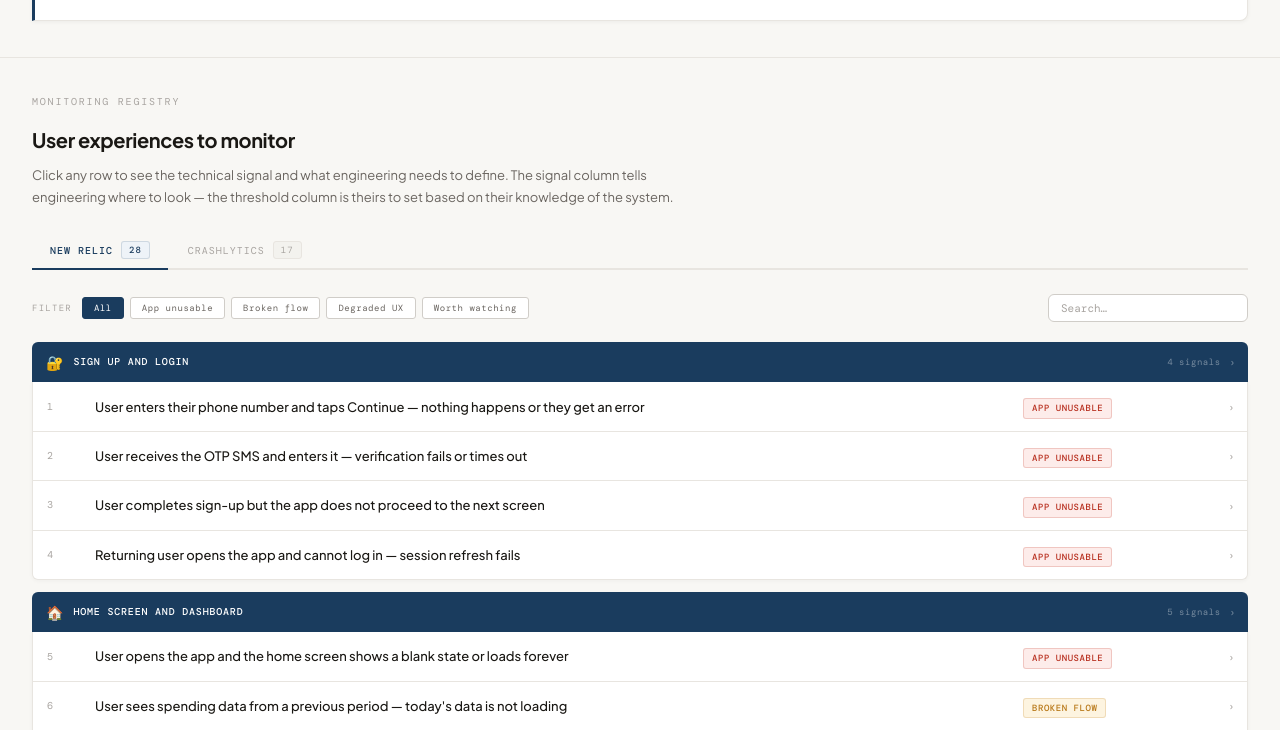
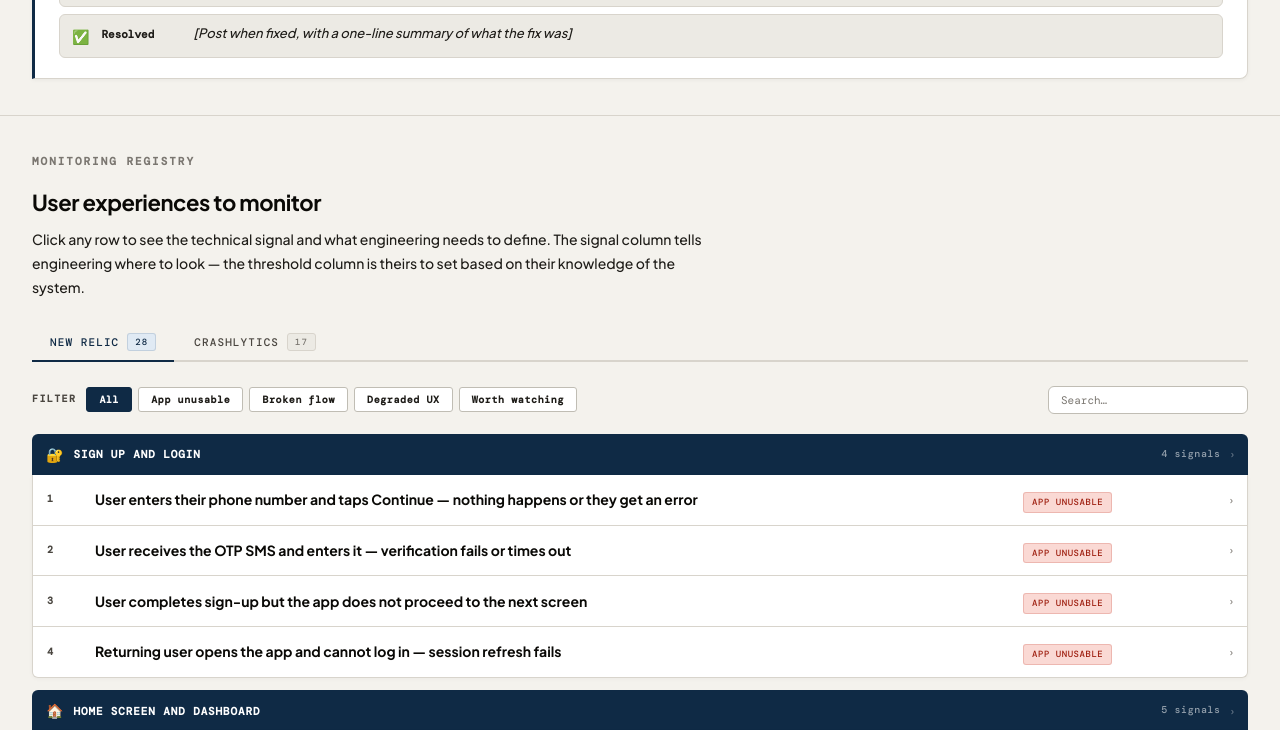
Before and after one commit to AhmedElashrey73/moneymore-ops, a plain HTML site: page monitoring.html in a window 1280 px wide. Shown: the part 1376-2106 px from the top of the page. Drawn offline with nearby package versions, Linux system fonts and the light colour scheme.

Commit message:
Update monitoring.html

```diff
--- a/monitoring.html
+++ b/monitoring.html
@@ -7,22 +7,22 @@
 <style>
 @import url('https://fonts.googleapis.com/css2?family=DM+Mono:wght@400;500&family=Plus+Jakarta+Sans:wght@300;400;500;600;700&display=swap');
 :root{
-  --navy:#1A3C5E; --navy-l:#EEF3F8; --navy-m:#2A5080;
-  --green:#2A8050; --green-l:#EAF4EE;
-  --red:#B83020; --red-l:#FDECEA;
-  --gold:#B87818; --gold-l:#FDF4E0;
-  --blue:#1A5898; --blue-l:#EAF0FB;
-  --pu:#5850B8; --pu-l:#EEEDFB;
-  --page:#F8F7F4; --white:#FFFFFF;
-  --s2:#F3F2EE; --s3:#E8E5E0;
-  --t1:#1A1814; --t2:#3A3530; --t3:#6A6560; --t4:#A8A4A0;
-  --b1:#E8E5E0; --b2:#D0CDC8;
+  --navy:#0F2A45; --navy-l:#E0EAF4; --navy-m:#1A3C5E;
+  --green:#186040; --green-l:#D4EDE1;
+  --red:#9E1F10; --red-l:#FAD9D4;
+  --gold:#8A5A00; --gold-l:#F5E6C0;
+  --blue:#0E3C78; --blue-l:#D8E8F8;
+  --pu:#3D35A0; --pu-l:#E0DEFD;
+  --page:#F4F2ED; --white:#FFFFFF;
+  --s2:#ECEAE4; --s3:#DEDBD3;
+  --t1:#0A0906; --t2:#1E1C18; --t3:#4A4640; --t4:#7A7670;
+  --b1:#D8D4CC; --b2:#C0BDB4;
   --sans:'Plus Jakarta Sans',sans-serif;
   --mono:'DM Mono',monospace;
 }
 *,*::before,*::after{box-sizing:border-box;margin:0;padding:0}
 html{scroll-behavior:smooth}
-body{background:var(--page);color:var(--t1);font-family:var(--sans);-webkit-font-smoothing:antialiased;font-size:14px;line-height:1.6}
+body{background:var(--page);color:var(--t1);font-family:var(--sans);-webkit-font-smoothing:antialiased;font-size:15px;line-height:1.65}
 
 /* NAV */
 .topnav{background:var(--navy);position:sticky;top:0;z-index:100;box-shadow:0 2px 8px rgba(0,0,0,0.15)}
@@ -43,9 +43,9 @@ body{background:var(--page);color:var(--t1);font-family:var(--sans);-webkit-font
 .hero{background:var(--navy);padding:44px 0 40px;position:relative;overflow:hidden}
 .hero::after{content:'';position:absolute;top:-60px;right:-80px;width:400px;height:400px;background:radial-gradient(circle,rgba(42,128,80,0.12) 0%,transparent 70%);pointer-events:none}
 .eyebrow{font-family:var(--mono);font-size:10px;letter-spacing:.2em;color:rgba(255,255,255,0.4);text-transform:uppercase;margin-bottom:12px}
-.hero-title{font-size:clamp(24px,3.5vw,38px);font-weight:700;color:white;letter-spacing:-.025em;line-height:1.1;margin-bottom:12px}
+.hero-title{font-size:clamp(28px,3.5vw,44px);font-weight:800;color:white;letter-spacing:-.025em;line-height:1.1;margin-bottom:12px}
 .hero-title em{font-style:normal;color:#6BD4A8}
-.hero-sub{font-size:13px;color:rgba(255,255,255,0.6);line-height:1.75;max-width:600px;margin-bottom:28px}
+.hero-sub{font-size:14px;color:rgba(255,255,255,0.75);line-height:1.75;max-width:600px;margin-bottom:28px}
 .meta-strip{display:flex;gap:6px;flex-wrap:wrap}
 .meta-chip{display:flex;align-items:center;gap:6px;padding:5px 11px;border:1px solid rgba(255,255,255,0.12);border-radius:3px;font-family:var(--mono);font-size:9px;color:rgba(255,255,255,0.5);letter-spacing:.06em}
 .meta-dot{width:5px;height:5px;border-radius:50%;flex-shrink:0}
@@ -54,16 +54,16 @@ body{background:var(--page);color:var(--t1);font-family:var(--sans);-webkit-font
 .stats-bar{background:var(--white);border-bottom:1px solid var(--b1);padding:20px 0;box-shadow:0 1px 4px rgba(0,0,0,0.04)}
 .stats-inner{display:flex;gap:32px;align-items:center;flex-wrap:wrap}
 .stat{display:flex;flex-direction:column;gap:3px}
-.stat-num{font-family:var(--mono);font-size:28px;font-weight:500;line-height:1;letter-spacing:-.02em}
+.stat-num{font-family:var(--mono);font-size:30px;font-weight:700;line-height:1;letter-spacing:-.02em}
 .stat-num.navy{color:var(--navy)} .stat-num.red{color:var(--red)} .stat-num.gold{color:var(--gold)} .stat-num.pu{color:var(--pu)} .stat-num.green{color:var(--green)}
-.stat-lbl{font-family:var(--mono);font-size:9px;letter-spacing:.12em;text-transform:uppercase;color:var(--t4)}
+.stat-lbl{font-family:var(--mono);font-size:10px;letter-spacing:.12em;text-transform:uppercase;color:var(--t3);font-weight:600}
 .stat-div{width:1px;height:36px;background:var(--b1)}
 
 /* SECTION */
 .section{padding:36px 0;border-bottom:1px solid var(--b1)}
-.section-eyebrow{font-family:var(--mono);font-size:10px;letter-spacing:.18em;text-transform:uppercase;color:var(--t4);margin-bottom:14px}
-.section-title{font-size:20px;font-weight:700;color:var(--t1);letter-spacing:-.02em;margin-bottom:8px}
-.section-desc{font-size:13px;color:var(--t3);line-height:1.7;max-width:680px;margin-bottom:24px}
+.section-eyebrow{font-family:var(--mono);font-size:11px;letter-spacing:.18em;text-transform:uppercase;color:var(--t4);margin-bottom:14px;font-weight:600}
+.section-title{font-size:22px;font-weight:800;color:var(--t1);letter-spacing:-.02em;margin-bottom:8px}
+.section-desc{font-size:14px;color:var(--t2);font-weight:500;line-height:1.7;max-width:680px;margin-bottom:24px}
 
 /* IMPACT LEGEND */
 .impact-grid{display:grid;grid-template-columns:repeat(4,1fr);gap:12px}
@@ -73,13 +73,13 @@ body{background:var(--page);color:var(--t1);font-family:var(--sans);-webkit-font
 .impact-card.broken::before{background:var(--gold)}
 .impact-card.degraded::before{background:var(--pu)}
 .impact-card.watching::before{background:var(--green)}
-.impact-badge{display:inline-block;font-family:var(--mono);font-size:9px;font-weight:500;padding:3px 9px;border-radius:3px;margin-bottom:8px;letter-spacing:.06em}
+.impact-badge{display:inline-block;font-family:var(--mono);font-size:9px;font-weight:700;padding:3px 9px;border-radius:3px;margin-bottom:8px;letter-spacing:.06em}
 .impact-card.unusable .impact-badge{background:var(--red-l);color:var(--red);border:1px solid rgba(184,48,32,.2)}
 .impact-card.broken .impact-badge{background:var(--gold-l);color:var(--gold);border:1px solid rgba(184,120,24,.2)}
 .impact-card.degraded .impact-badge{background:var(--pu-l);color:var(--pu);border:1px solid rgba(88,80,184,.2)}
 .impact-card.watching .impact-badge{background:var(--green-l);color:var(--green);border:1px solid rgba(42,128,80,.2)}
-.impact-title{font-size:12px;font-weight:700;color:var(--t1);margin-bottom:4px}
-.impact-desc{font-size:11.5px;color:var(--t3);line-height:1.55}
+.impact-title{font-size:13px;font-weight:800;color:var(--t1);margin-bottom:4px}
+.impact-desc{font-size:12.5px;color:var(--t2);line-height:1.55;font-weight:500}
 
 /* TEMPLATE BOX */
 .template-box{background:var(--white);border:1px solid var(--b1);border-left:3px solid var(--navy);border-radius:0 8px 8px 0;padding:20px 24px;box-shadow:0 1px 4px rgba(0,0,0,0.05)}
@@ -87,13 +87,13 @@ body{background:var(--page);color:var(--t1);font-family:var(--sans);-webkit-font
 .tfields{display:flex;flex-direction:column;gap:7px}
 .tfield{display:flex;align-items:flex-start;gap:12px;padding:9px 12px;background:var(--s2);border-radius:6px;border:1px solid var(--b1)}
 .tfield-emoji{font-size:14px;flex-shrink:0;margin-top:1px}
-.tfield-key{font-family:var(--mono);font-size:10px;font-weight:500;color:var(--t3);min-width:80px;flex-shrink:0;padding-top:1px}
-.tfield-val{font-size:12px;color:var(--t3);font-style:italic;line-height:1.5}
+.tfield-key{font-family:var(--mono);font-size:11px;font-weight:700;color:var(--t2);min-width:80px;flex-shrink:0;padding-top:1px}
+.tfield-val{font-size:13px;color:var(--t2);font-style:italic;line-height:1.5;font-weight:500}
 .tfield-val strong{color:var(--gold);font-style:normal;font-weight:700}
 
 /* TABS */
 .tab-nav{display:flex;gap:2px;border-bottom:2px solid var(--b1);margin-bottom:24px}
-.tab-btn{font-family:var(--mono);font-size:10px;letter-spacing:.1em;text-transform:uppercase;padding:9px 18px;background:none;border:none;cursor:pointer;color:var(--t4);border-bottom:2px solid transparent;margin-bottom:-2px;transition:all .15s;display:flex;align-items:center;gap:8px}
+.tab-btn{font-family:var(--mono);font-size:11px;letter-spacing:.1em;text-transform:uppercase;padding:9px 18px;background:none;border:none;cursor:pointer;color:var(--t3);font-weight:500;border-bottom:2px solid transparent;margin-bottom:-2px;transition:all .15s;display:flex;align-items:center;gap:8px}
 .tab-btn:hover{color:var(--t1)}
 .tab-btn.active{color:var(--navy);border-bottom-color:var(--navy);font-weight:500}
 .tab-count{background:var(--s2);color:var(--t4);font-size:9px;padding:2px 7px;border-radius:3px;border:1px solid var(--b1)}
@@ -103,9 +103,9 @@ body{background:var(--page);color:var(--t1);font-family:var(--sans);-webkit-font
 
 /* FILTER BAR */
 .filter-bar{display:flex;align-items:center;gap:10px;margin-bottom:20px;flex-wrap:wrap}
-.filter-label{font-family:var(--mono);font-size:9px;letter-spacing:.14em;text-transform:uppercase;color:var(--t4)}
+.filter-label{font-family:var(--mono);font-size:10px;letter-spacing:.14em;text-transform:uppercase;color:var(--t3);font-weight:600}
 .filter-btns{display:flex;gap:6px;flex-wrap:wrap}
-.fbtn{font-family:var(--mono);font-size:9px;letter-spacing:.06em;padding:4px 11px;border-radius:3px;border:1px solid var(--b2);background:var(--white);color:var(--t3);cursor:pointer;transition:all .15s}
+.fbtn{font-family:var(--mono);font-size:10px;letter-spacing:.06em;padding:5px 12px;border-radius:3px;border:1.5px solid var(--b2);background:var(--white);color:var(--t2);cursor:pointer;transition:all .15s;font-weight:600}
 .fbtn:hover{border-color:var(--navy);color:var(--navy)}
 .fbtn.active{background:var(--navy);border-color:var(--navy);color:white}
 .fbtn.f-unusable.active{background:var(--red);border-color:var(--red);color:white}
@@ -123,8 +123,8 @@ body{background:var(--page);color:var(--t1);font-family:var(--sans);-webkit-font
 .group-header:hover{background:var(--navy-m)}
 .group-header.collapsed{border-radius:6px}
 .group-icon{font-size:14px}
-.group-title{font-family:var(--mono);font-size:10px;letter-spacing:.08em;text-transform:uppercase;color:white;flex:1;font-weight:500}
-.group-count{font-family:var(--mono);font-size:9px;color:rgba(255,255,255,0.4);letter-spacing:.06em}
+.group-title{font-family:var(--mono);font-size:11px;letter-spacing:.08em;text-transform:uppercase;color:white;flex:1;font-weight:700}
+.group-count{font-family:var(--mono);font-size:10px;color:rgba(255,255,255,0.55);letter-spacing:.06em;font-weight:500}
 .group-chev{color:rgba(255,255,255,0.4);font-size:11px;transition:transform .2s}
 .group-header.collapsed .group-chev{transform:rotate(-90deg)}
 .group-body{border:1px solid var(--b1);border-top:none;border-radius:0 0 6px 6px;overflow:hidden;background:var(--white);box-shadow:0 1px 4px rgba(0,0,0,0.04)}
@@ -136,8 +136,8 @@ body{background:var(--page);color:var(--t1);font-family:var(--sans);-webkit-font
 .mrow:hover{background:var(--s2)}
 .mrow.hidden{display:none}
 .mrow-main{display:grid;grid-template-columns:36px 1fr 170px 28px;align-items:center;padding:12px 14px;gap:12px;cursor:pointer}
-.mrow-num{font-family:var(--mono);font-size:10px;color:var(--t4)}
-.mrow-ux{font-size:13px;color:var(--t1);line-height:1.4;font-weight:500}
+.mrow-num{font-family:var(--mono);font-size:10px;color:var(--t3);font-weight:600}
+.mrow-ux{font-size:14px;color:var(--t1);line-height:1.4;font-weight:700}
 .badge{display:inline-flex;align-items:center;font-family:var(--mono);font-size:9px;font-weight:500;letter-spacing:.06em;padding:2px 8px;border-radius:3px;text-transform:uppercase}
 .badge.unusable{background:var(--red-l);color:var(--red);border:1px solid rgba(184,48,32,.2)}
 .badge.broken{background:var(--gold-l);color:var(--gold);border:1px solid rgba(184,120,24,.2)}
@@ -149,9 +149,9 @@ body{background:var(--page);color:var(--t1);font-family:var(--sans);-webkit-font
 /* EXPANDED DETAIL */
 .mrow-detail{display:none;padding:0 14px 16px 62px;background:var(--s2);border-top:1px solid var(--b1)}
 .mrow.open .mrow-detail{display:grid;grid-template-columns:1fr 1fr;gap:16px;padding-top:14px}
-.detail-block-title{font-family:var(--mono);font-size:9px;letter-spacing:.14em;text-transform:uppercase;color:var(--t4);margin-bottom:8px;padding-bottom:5px;border-bottom:1px solid var(--b1)}
-.detail-signal{font-family:var(--mono);font-size:11px;color:var(--navy);background:var(--navy-l);border:1px solid rgba(26,60,94,.15);padding:8px 10px;border-radius:5px;line-height:1.55}
-.detail-threshold{font-family:var(--mono);font-size:11px;color:var(--t3);background:var(--white);border:1px solid var(--b1);padding:8px 10px;border-radius:5px;line-height:1.55;font-style:italic}
+.detail-block-title{font-family:var(--mono);font-size:10px;letter-spacing:.14em;text-transform:uppercase;color:var(--t3);font-weight:600;margin-bottom:8px;padding-bottom:5px;border-bottom:1px solid var(--b1)}
+.detail-signal{font-family:var(--mono);font-size:12px;color:var(--navy);background:var(--navy-l);border:1px solid rgba(26,60,94,.15);padding:8px 10px;border-radius:5px;line-height:1.55}
+.detail-threshold{font-family:var(--mono);font-size:12px;color:var(--t2);background:var(--white);border:1px solid var(--b1);padding:8px 10px;border-radius:5px;line-height:1.55;font-style:italic}
 .known-bug{display:inline-flex;align-items:center;gap:5px;background:var(--red-l);border:1px solid rgba(184,48,32,.2);border-radius:3px;padding:3px 8px;margin-top:8px;font-family:var(--mono);font-size:9px;color:var(--red)}
 
 /* WEEKLY CARDS */
@@ -160,10 +160,10 @@ body{background:var(--page);color:var(--t1);font-family:var(--sans);-webkit-font
 .weekly-card{background:var(--white);border:1px solid var(--b1);border-radius:8px;padding:18px;box-shadow:0 1px 4px rgba(0,0,0,0.05);transition:box-shadow .15s;position:relative;overflow:hidden}
 .weekly-card:hover{box-shadow:0 3px 12px rgba(0,0,0,0.08)}
 .weekly-card::before{content:'';position:absolute;top:0;left:0;bottom:0;width:3px;background:var(--navy)}
-.weekly-num{font-family:var(--mono);font-size:9px;color:var(--t4);margin-bottom:8px;letter-spacing:.08em}
-.weekly-what{font-size:13px;font-weight:600;color:var(--t1);margin-bottom:8px;line-height:1.4}
-.weekly-looks{font-size:12px;color:var(--t3);margin-bottom:10px;line-height:1.55}
-.weekly-source{font-family:var(--mono);font-size:9px;color:var(--navy);background:var(--navy-l);border:1px solid rgba(26,60,94,.15);padding:3px 9px;border-radius:3px;display:inline-block}
+.weekly-num{font-family:var(--mono);font-size:10px;color:var(--t3);margin-bottom:8px;letter-spacing:.08em;font-weight:600}
+.weekly-what{font-size:14px;font-weight:800;color:var(--t1);margin-bottom:8px;line-height:1.4}
+.weekly-looks{font-size:13px;color:var(--t2);margin-bottom:10px;line-height:1.55;font-weight:500}
+.weekly-source{font-family:var(--mono);font-size:10px;font-weight:600;color:var(--navy);background:var(--navy-l);border:1px solid rgba(26,60,94,.15);padding:3px 9px;border-radius:3px;display:inline-block}
 
 /* FOOTER */
 .site-footer{background:var(--navy);padding:24px 0}
```
